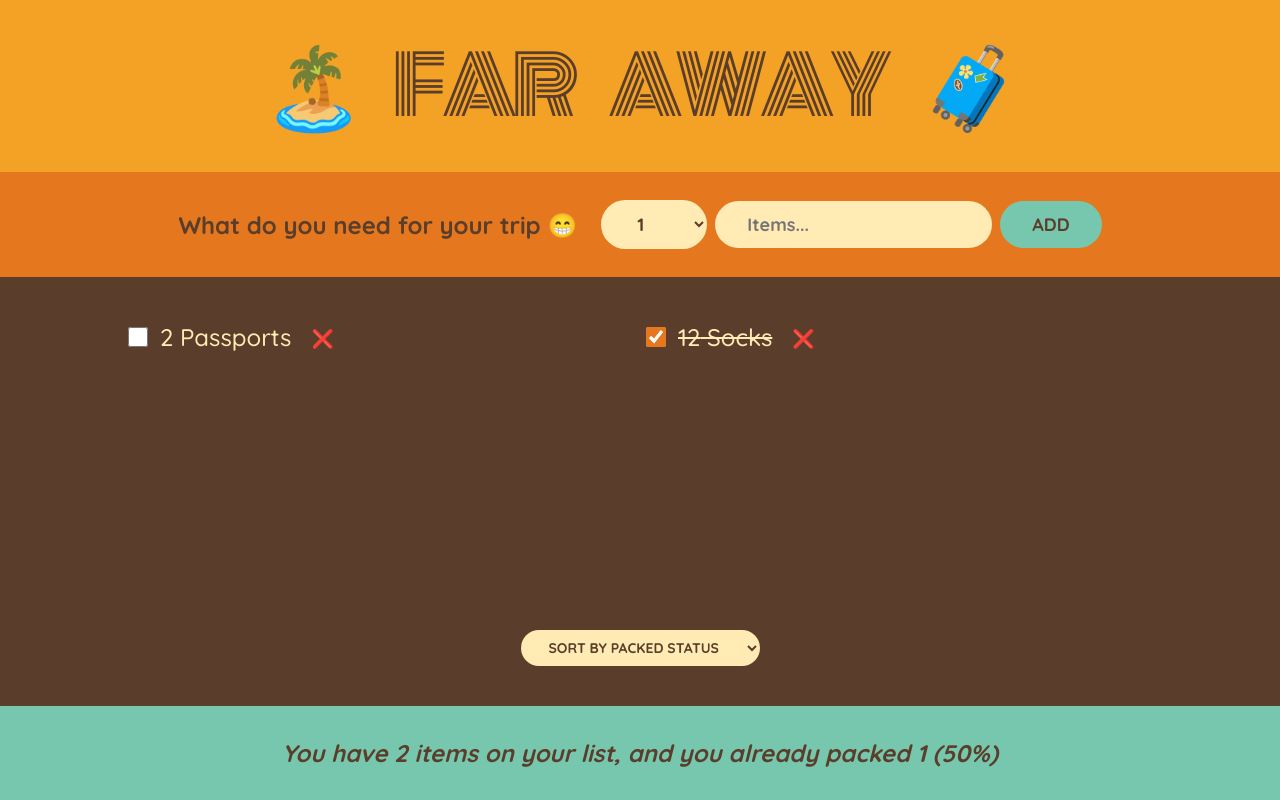
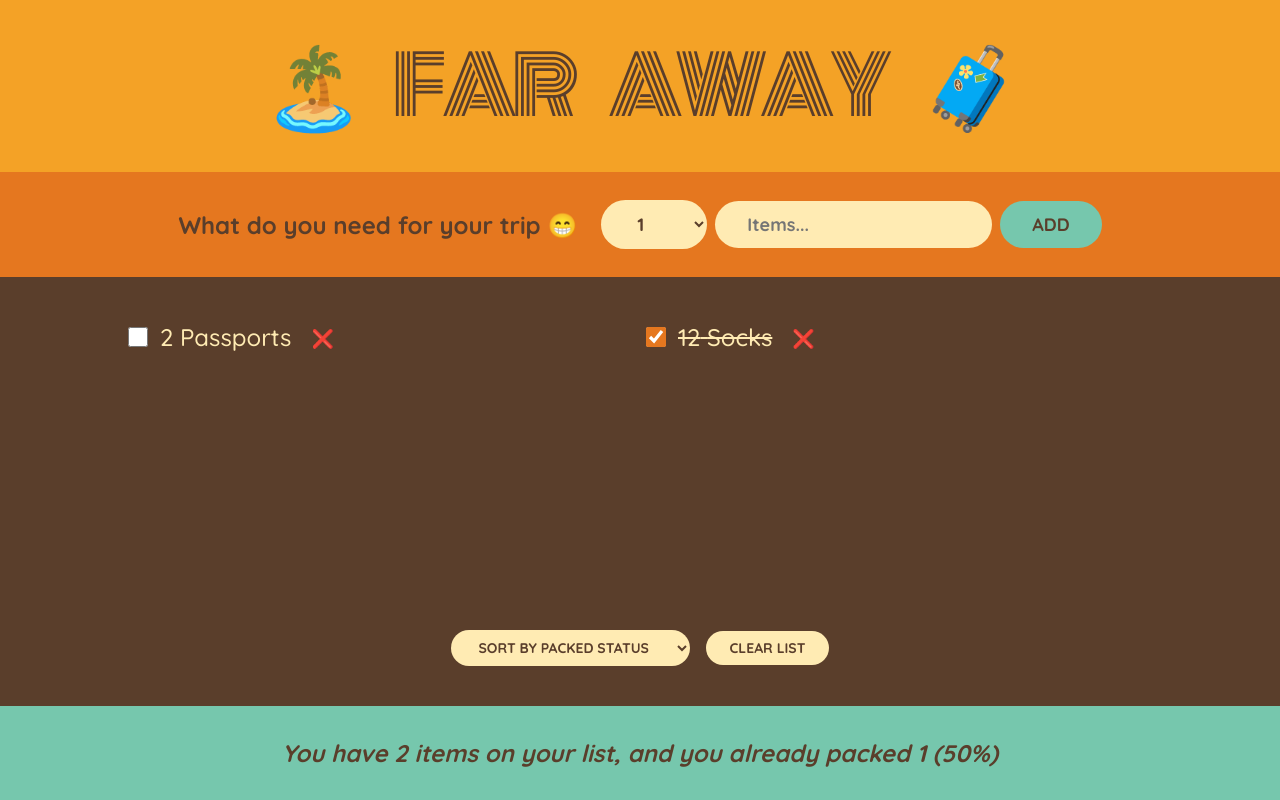
Before and after one commit to Houssam-Chakir/Travel-list, a React (Create React App) app: page / in a window 1280 px wide. Built offline with nearby package versions, Linux system fonts and the light colour scheme; the HTML template or start-up script is replaced by a standard one.

Commit message:
added clear list button with confirmation

```diff
--- a/src/App.js
+++ b/src/App.js
@@ -25,11 +25,16 @@ export default function App() {
     });
   }
 
+  function handleClearItems() {
+    const confirm = window.confirm('Are you sure you want to delete all items?')
+    if(confirm) setItems([])
+  }
+
   return (
     <div className='app'>
       <Logo />
       <Form onAddItems={handleAddItems} />
-      <PackingList items={items} onDeleteItem={handleDeleteItem} onPackItem={handlePackItem} />
+      <PackingList items={items} onClearItems={handleClearItems} onDeleteItem={handleDeleteItem} onPackItem={handlePackItem} />
       <Stats itemsNum={itemsNum} packedItemsNum={packedItemsNum} />
     </div>
   );
@@ -74,7 +79,7 @@ function Form({ onAddItems }) {
 
 //f/ pakcing list component
 function PackingList(props) {
-  const { items, onDeleteItem, onPackItem } = props;
+  const { items, onClearItems , onDeleteItem, onPackItem } = props;
   const [sortBy, setSortBy] = useState("packed");
   let sortedItems;
 
@@ -96,6 +101,7 @@ function PackingList(props) {
           <option value='description'>Sort by description</option>
           <option value='packed'>Sort by packed status</option>
         </select>
+        <button onClick={() => onClearItems()}>Clear list</button>
       </div>
     </div>
   );
```
